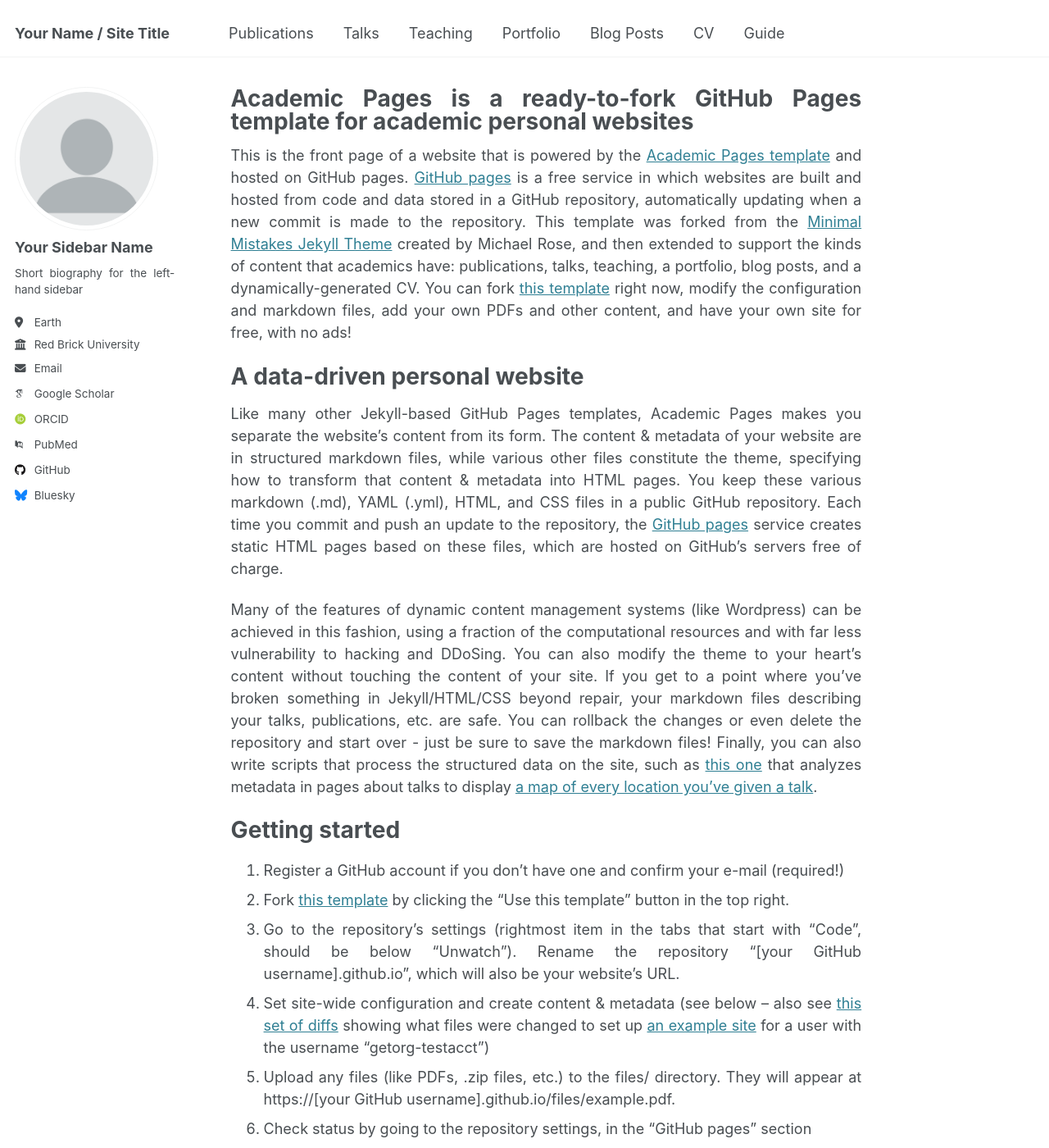
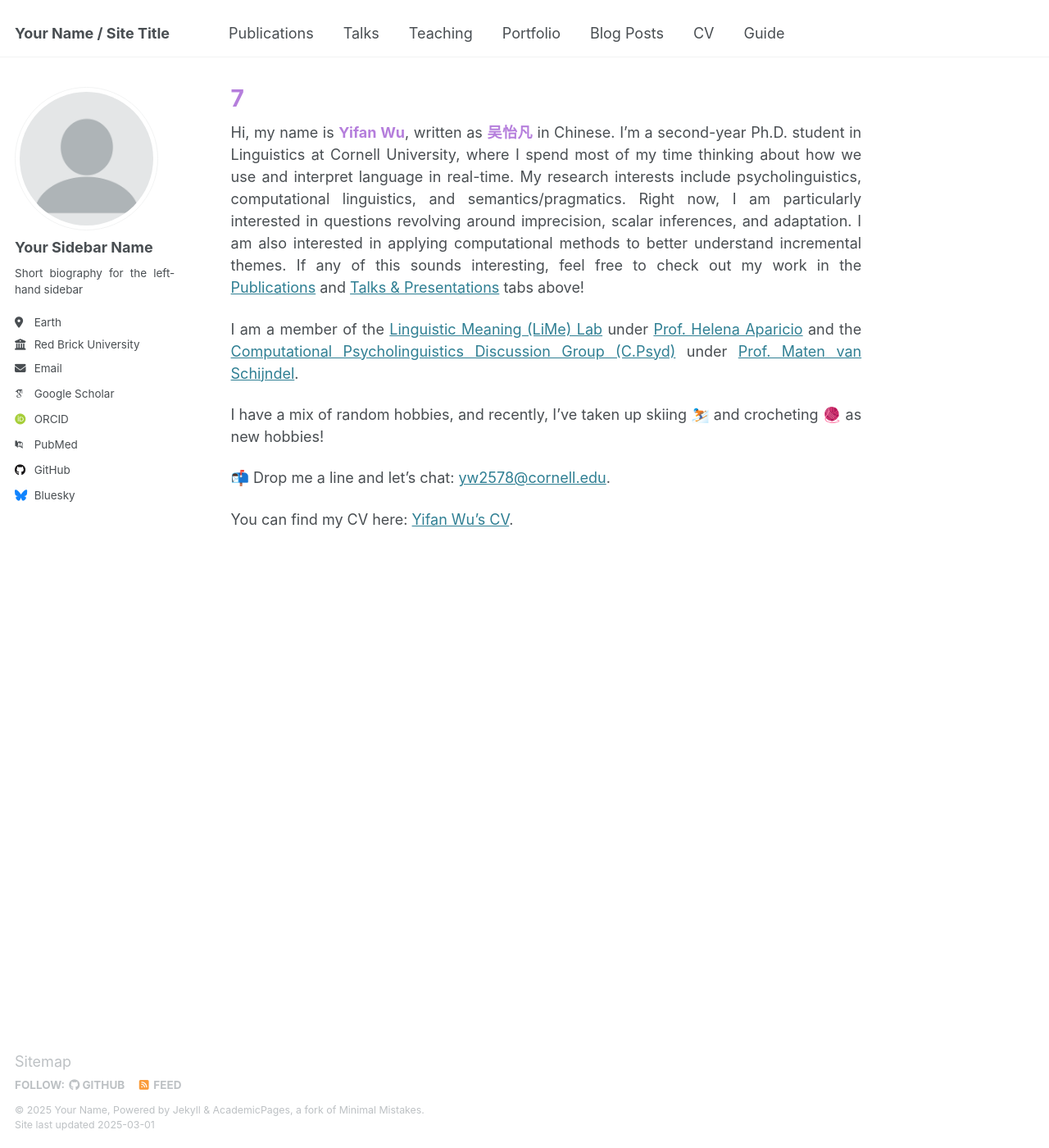
Before and after one commit to lynn-yifanwu-ling/lynn-yifanwu-ling.github.io, a Jekyll site: the page built from _pages/about.md, in a window 1280 px wide and 1400 px high. Shown: the whole window at 82% size. Built offline with Jekyll 4.4.1, drawn with Linux system fonts in a browser that asks for light colours; emoji names are drawn with the system emoji font; some web fonts are replaced; some of the changed text lies outside the part shown.

Commit message:
Update about.md

```diff
--- a/_pages/about.md
+++ b/_pages/about.md
@@ -1,49 +1,18 @@
 ---
 permalink: /
-title: "Academic Pages is a ready-to-fork GitHub Pages template for academic personal websites"
+title: '<span style="color: #B57EDC;">7</span>'
 author_profile: true
 redirect_from:
   - /about/
   - /about.html
 ---
 
-This is the front page of a website that is powered by the [Academic Pages template](https://github.com/academicpages/academicpages.github.io) and hosted on GitHub pages. [GitHub pages](https://pages.github.com) is a free service in which websites are built and hosted from code and data stored in a GitHub repository, automatically updating when a new commit is made to the repository. This template was forked from the [Minimal Mistakes Jekyll Theme](https://mmistakes.github.io/minimal-mistakes/) created by Michael Rose, and then extended to support the kinds of content that academics have: publications, talks, teaching, a portfolio, blog posts, and a dynamically-generated CV. You can fork [this template](https://github.com/academicpages/academicpages.github.io) right now, modify the configuration and markdown files, add your own PDFs and other content, and have your own site for free, with no ads!
+Hi, my name is **<span style="color: #B57EDC;">Yifan Wu</span>**, written as **<span style="color: #B57EDC;">吴怡凡</span>** in Chinese. I’m a second-year Ph.D. student in Linguistics at Cornell University, where I spend most of my time thinking about how we use and interpret language in real-time. My research interests include psycholinguistics, computational linguistics, and semantics/pragmatics. Right now, I am particularly interested in questions revolving around imprecision, scalar inferences, and adaptation. I am also interested in applying computational methods to better understand incremental themes. If any of this sounds interesting, feel free to check out my work in the [Publications](/yifanwu-lynn-ling.github.io/publications/) and [Talks & Presentations](/yifanwu-lynn-ling.github.io/talks/) tabs above!
 
-A data-driven personal website
-======
-Like many other Jekyll-based GitHub Pages templates, Academic Pages makes you separate the website's content from its form. The content & metadata of your website are in structured markdown files, while various other files constitute the theme, specifying how to transform that content & metadata into HTML pages. You keep these various markdown (.md), YAML (.yml), HTML, and CSS files in a public GitHub repository. Each time you commit and push an update to the repository, the [GitHub pages](https://pages.github.com/) service creates static HTML pages based on these files, which are hosted on GitHub's servers free of charge.
+I am a member of the [Linguistic Meaning (LiMe) Lab](https://lime-lab-cornell.github.io/) under [Prof. Helena Aparicio](https://lime-lab-cornell.github.io/HelenaWebsite/index.html) and the [Computational Psycholinguistics Discussion Group (C.Psyd)](https://c-psyd.github.io/) under [Prof. Maten van Schijndel](https://vansky.github.io/).
 
-Many of the features of dynamic content management systems (like Wordpress) can be achieved in this fashion, using a fraction of the computational resources and with far less vulnerability to hacking and DDoSing. You can also modify the theme to your heart's content without touching the content of your site. If you get to a point where you've broken something in Jekyll/HTML/CSS beyond repair, your markdown files describing your talks, publications, etc. are safe. You can rollback the changes or even delete the repository and start over - just be sure to save the markdown files! Finally, you can also write scripts that process the structured data on the site, such as [this one](https://github.com/academicpages/academicpages.github.io/blob/master/talkmap.ipynb) that analyzes metadata in pages about talks to display [a map of every location you've given a talk](https://academicpages.github.io/talkmap.html).
+I have a mix of random hobbies, and recently, I’ve taken up skiing :skier: and crocheting :yarn: as new hobbies!
 
-Getting started
-======
-1. Register a GitHub account if you don't have one and confirm your e-mail (required!)
-1. Fork [this template](https://github.com/academicpages/academicpages.github.io) by clicking the "Use this template" button in the top right.
-1. Go to the repository's settings (rightmost item in the tabs that start with "Code", should be below "Unwatch"). Rename the repository "[your GitHub username].github.io", which will also be your website's URL.
-1. Set site-wide configuration and create content & metadata (see below -- also see [this set of diffs](http://archive.is/3TPas) showing what files were changed to set up [an example site](https://getorg-testacct.github.io) for a user with the username "getorg-testacct")
-1. Upload any files (like PDFs, .zip files, etc.) to the files/ directory. They will appear at https://[your GitHub username].github.io/files/example.pdf.
-1. Check status by going to the repository settings, in the "GitHub pages" section
+:mailbox_with_mail: Drop me a line and let's chat: [yw2578@cornell.edu](yw2578@cornell.edu).
 
-Site-wide configuration
-------
-The main configuration file for the site is in the base directory in [_config.yml](https://github.com/academicpages/academicpages.github.io/blob/master/_config.yml), which defines the content in the sidebars and other site-wide features. You will need to replace the default variables with ones about yourself and your site's github repository. The configuration file for the top menu is in [_data/navigation.yml](https://github.com/academicpages/academicpages.github.io/blob/master/_data/navigation.yml). For example, if you don't have a portfolio or blog posts, you can remove those items from that navigation.yml file to remove them from the header.
-
-Create content & metadata
-------
-For site content, there is one markdown file for each type of content, which are stored in directories like _publications, _talks, _posts, _teaching, or _pages. For example, each talk is a markdown file in the [_talks directory](https://github.com/academicpages/academicpages.github.io/tree/master/_talks). At the top of each markdown file is structured data in YAML about the talk, which the theme will parse to do lots of cool stuff. The same structured data about a talk is used to generate the list of talks on the [Talks page](https://academicpages.github.io/talks), each [individual page](https://academicpages.github.io/talks/2012-03-01-talk-1) for specific talks, the talks section for the [CV page](https://academicpages.github.io/cv), and the [map of places you've given a talk](https://academicpages.github.io/talkmap.html) (if you run this [python file](https://github.com/academicpages/academicpages.github.io/blob/master/talkmap.py) or [Jupyter notebook](https://github.com/academicpages/academicpages.github.io/blob/master/talkmap.ipynb), which creates the HTML for the map based on the contents of the _talks directory).
-
-**Markdown generator**
-
-The repository includes [a set of Jupyter notebooks](https://github.com/academicpages/academicpages.github.io/tree/master/markdown_generator
-) that converts a CSV containing structured data about talks or presentations into individual markdown files that will be properly formatted for the Academic Pages template. The sample CSVs in that directory are the ones I used to create my own personal website at stuartgeiger.com. My usual workflow is that I keep a spreadsheet of my publications and talks, then run the code in these notebooks to generate the markdown files, then commit and push them to the GitHub repository.
-
-How to edit your site's GitHub repository
-------
-Many people use a git client to create files on their local computer and then push them to GitHub's servers. If you are not familiar with git, you can directly edit these configuration and markdown files directly in the github.com interface. Navigate to a file (like [this one](https://github.com/academicpages/academicpages.github.io/blob/master/_talks/2012-03-01-talk-1.md) and click the pencil icon in the top right of the content preview (to the right of the "Raw | Blame | History" buttons). You can delete a file by clicking the trashcan icon to the right of the pencil icon. You can also create new files or upload files by navigating to a directory and clicking the "Create new file" or "Upload files" buttons.
-
-Example: editing a markdown file for a talk
-![Editing a markdown file for a talk](/images/editing-talk.png)
-
-For more info
-------
-More info about configuring Academic Pages can be found in [the guide](https://academicpages.github.io/markdown/), the [growing wiki](https://github.com/academicpages/academicpages.github.io/wiki), and you can always [ask a question on GitHub](https://github.com/academicpages/academicpages.github.io/discussions). The [guides for the Minimal Mistakes theme](https://mmistakes.github.io/minimal-mistakes/docs/configuration/) (which this theme was forked from) might also be helpful.
+You can find my CV here: [Yifan Wu's CV]().
```
